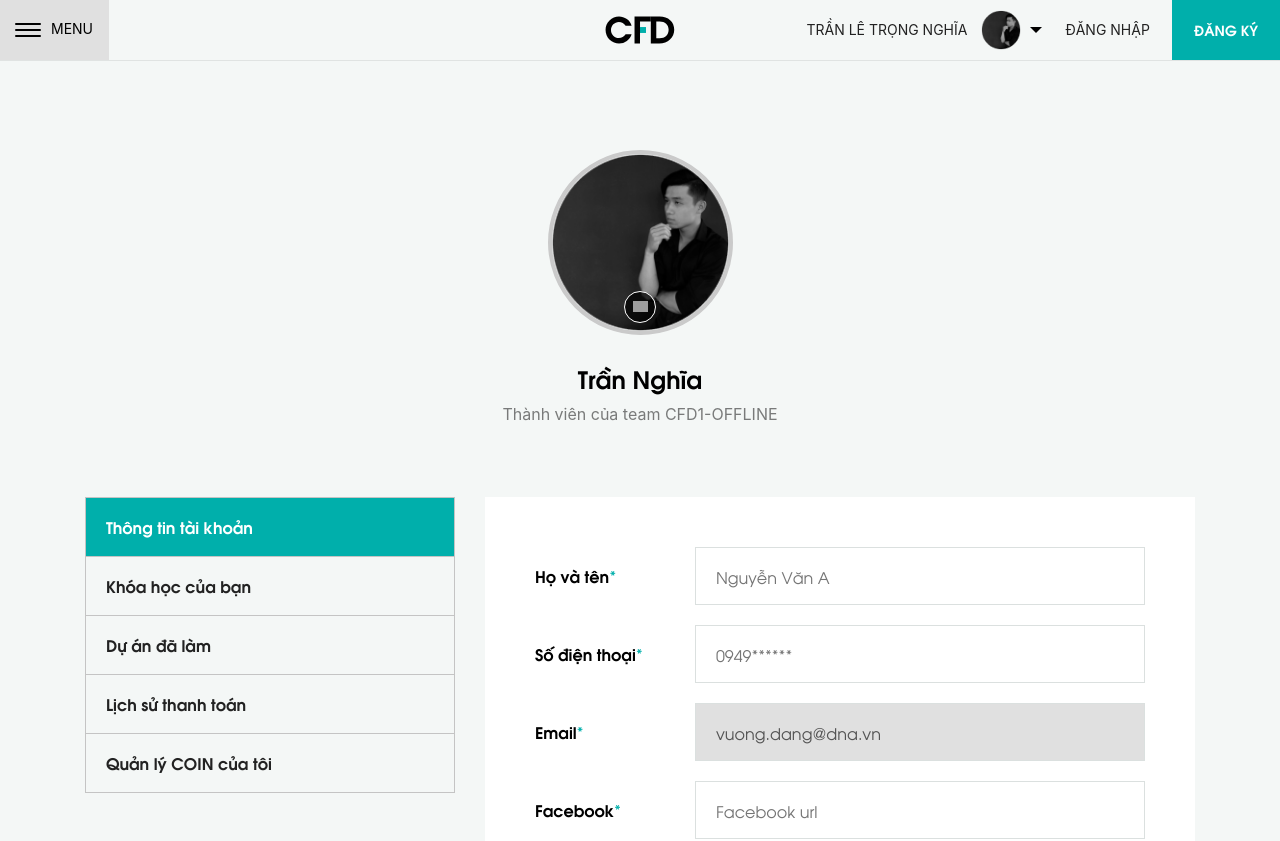
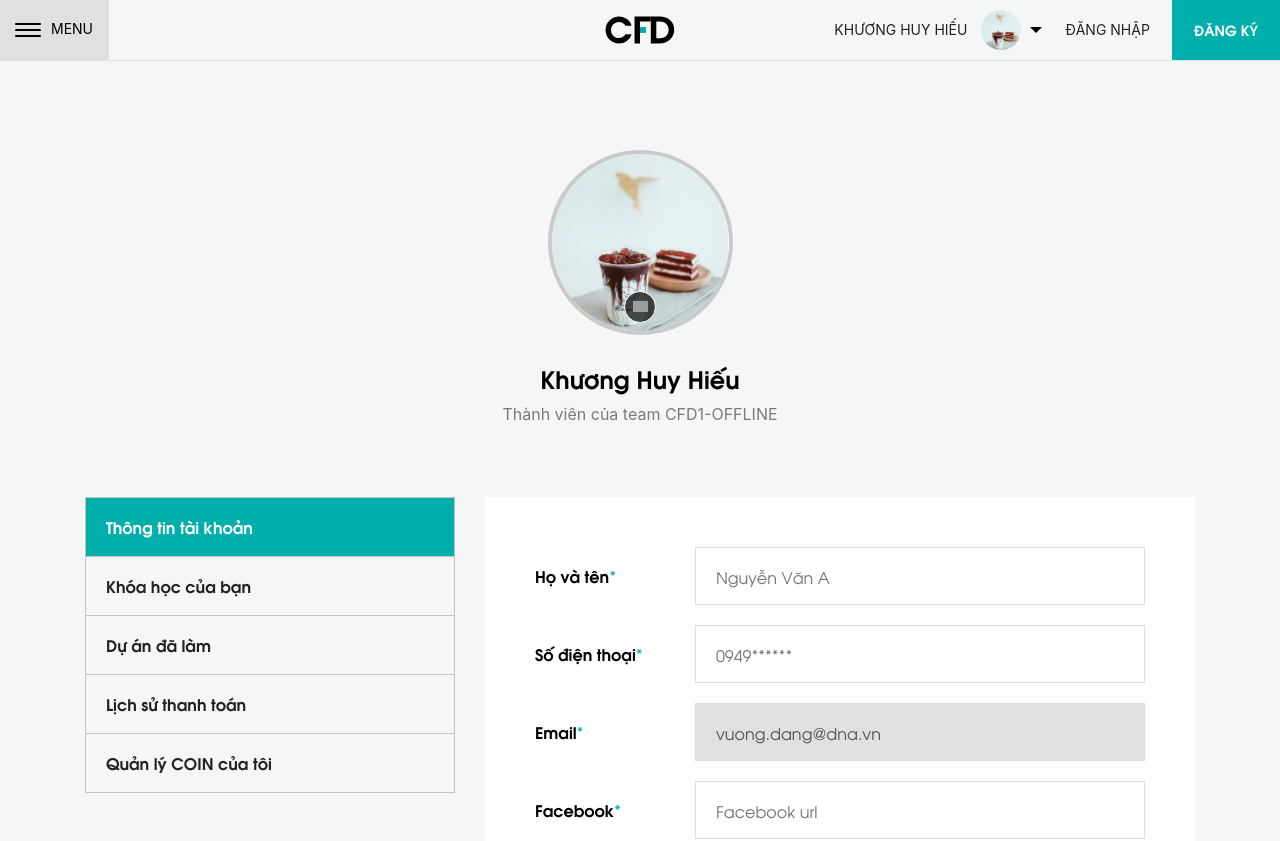
Before and after one commit to khuonghuyhieu/project_cfd, a React (Create React App) app: page /profile in a window 1280 px wide. Shown: the top 841 px of the page. Built offline with nearby package versions, Linux system fonts and the light colour scheme; grey boxes are pictures that could not be loaded.

Commit message:
Context API

```diff
--- a/src/App.js
+++ b/src/App.js
@@ -1,4 +1,4 @@
-import React from 'react';
+import React from 'react'; //có thể {creatContext}
 
 import './assets/style/custom.scss';
 
@@ -24,8 +24,16 @@ import Demo from './page/CountDown';
 // import Header from "./component/Header";
 // import Footer from "./component/Footer";
 
+export let Context = React.createContext();
+
 function App() {
+	let login = {
+		name: 'Khương Huy Hiếu',
+		avatar: 'img/screenshot_1615217950.png',
+	};
+
 	return (
+		<Context.Provider value={{ login }}>
 			<BrowserRouter>
 				<div className="App">
 					{/* chia Header những trang dưới có thể dống v khi không sài cái thư viên react-router-dom */}
@@ -48,7 +56,9 @@ function App() {
 						<Route path="/email" component={Email} />
 						{/* /:slug */}
 						<Route path="/detail/:slug" component={Detail} />
-					<Route path="/profile" component={Profile} />
+						<Route path="/profile">
+							<Profile />
+						</Route>
 						<Route path="/co-operate" component={Operate} />
 						<Route path="/register" component={Register} />
 						<Route path="/demo" component={Demo} />
@@ -58,6 +68,7 @@ function App() {
 					<Footer />
 				</div>
 			</BrowserRouter>
+		</Context.Provider>
 	);
 }
 
--- a/src/component/Header.jsx
+++ b/src/component/Header.jsx
@@ -1,5 +1,6 @@
-import React from 'react';
+import React, { useContext } from 'react';
 import { Link, useHistory, useRouteMatch } from 'react-router-dom';
+import { Context } from '../App';
 import useDelayLink from '../hook/useDelayLink';
 
 export function Header() {
@@ -12,6 +13,13 @@ export function Header() {
 	function overlayClick() {
 		document.body.classList.remove('menu-is-show');
 	}
+
+	// let login = {
+	// 	name: 'Khương Huy Hiếu',
+	// 	avatar: 'img/screenshot_1615217950.png',
+	// };
+
+	let value = useContext(Context);
 
 	return (
 		<div>
@@ -33,9 +41,9 @@ export function Header() {
 						<div className="have-login">
 							<div className="account">
 								<Link to="/profile" className="info">
-									<div className="name">Trần Lê Trọng Nghĩa</div>
+									<div className="name">{value.login.name}</div>
 									<div className="avatar">
-										<img src="img/avt.png" alt="" />
+										<img src={value.login.avatar} alt="" />
 									</div>
 								</Link>
 							</div>
--- /dev/null
+++ b/src/page/profile/component/TopInfo.jsx
@@ -0,0 +1,20 @@
+import { useContext } from 'react';
+
+import { Context } from './../../../App';
+
+function TopInfo() {
+	let value = useContext(Context);
+
+	return (
+		<div className="top-info">
+			<div className="avatar">
+				{/* <span class="text">H</span> */}
+				<img src={value.login.avatar} alt="" />
+				<div className="camera" />
+			</div>
+			<div className="name">{value.login.name}</div>
+			<p className="des">Thành viên của team CFD1-OFFLINE</p>
+		</div>
+	);
+}
+export default TopInfo;
--- a/src/page/profile/index.jsx
+++ b/src/page/profile/index.jsx
@@ -1,4 +1,4 @@
-import { useState } from 'react';
+import { useContext, useState } from 'react';
 import PopupLogin from '../../component/PopupLogin';
 import Info from './component/Info';
 import MyCoin from './component/MyCoin';
@@ -6,6 +6,8 @@ import MyCourse from './component/MyCourse';
 import PaymentHistory from './component/PaymentHistory';
 import Projected from './component/Projected';
 import { Route, Switch, NavLink, useRouteMatch, Redirect } from 'react-router-dom';
+import TopInfo from './component/TopInfo';
+import { Context } from '../../App';
 
 export default function Profile() {
 	// viết tab trong react
@@ -21,23 +23,22 @@ export default function Profile() {
 
 	//vd Redireact
 	// let login = true; //or false
-	// if (!login) return <Redirect path="/" />;
 
 	// <Redirect path="/" />;
+	// let login = {
+	// 	name: 'Khương Huy Hiếu',
+	// 	avatar: 'img/screenshot_1615217950.png',
+	// };
+
+	let value = useContext(Context);
+
+	if (!value.login) return <Redirect path="/" />;
 
 	return (
 		<main className="profile" id="main">
 			<PopupLogin />
 			<section>
-				<div className="top-info">
-					<div className="avatar">
-						{/* <span class="text">H</span> */}
-						<img src="img/avatar-lg.png" alt="" />
-						<div className="camera" />
-					</div>
-					<div className="name">trần nghĩa</div>
-					<p className="des">Thành viên của team CFD1-OFFLINE</p>
-				</div>
+				<TopInfo />
 				<div className="container">
 					<div className="tab">
 						<div className="tab-title">
```
Also changed, not shown: public/img/screenshot_1615217950.png (added). Lines whose indentation alone changed are shown as unchanged.
